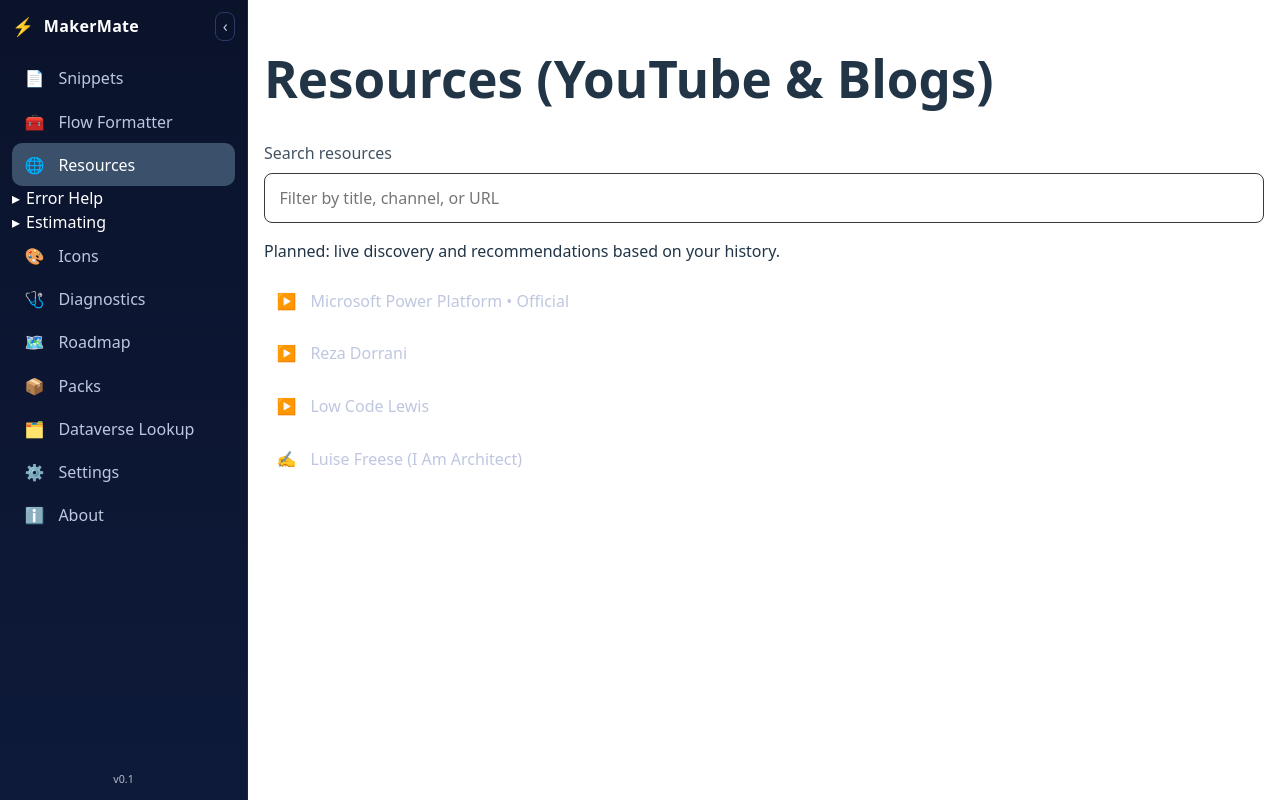
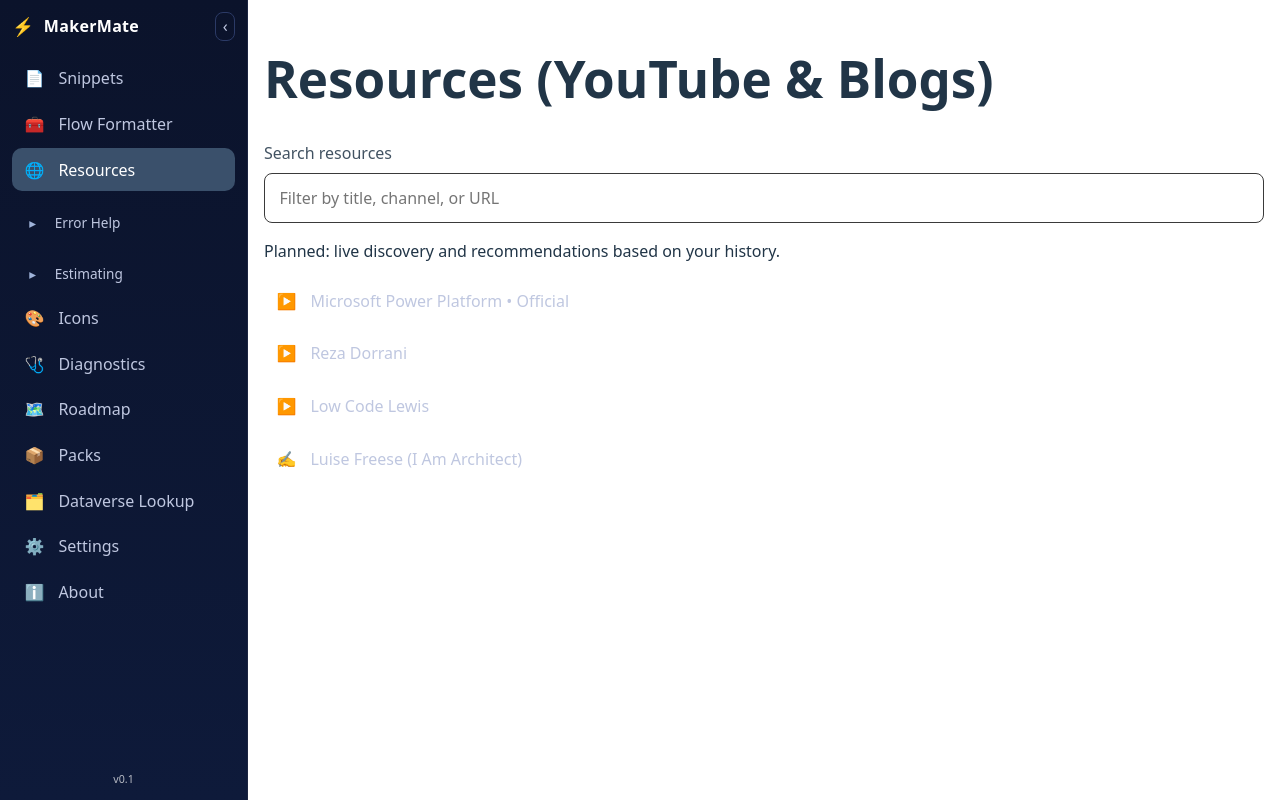
Before and after one commit to eek2020/PowerPlatformCompanion, a React (Vite) app in the folder web/: page /resources in a window 1280 px wide. Built offline with nearby package versions, Linux system fonts and the light colour scheme.

Commit message:
Nav: even spacing + caret aligned; restore icons; remove list bullets; Error Help group incl. Diagnostics; groups default collapsed.

```diff
--- a/web/src/components/NavBar.css
+++ b/web/src/components/NavBar.css
@@ -27,11 +27,15 @@
 .sidebar__toggle:hover { background: #1c2541; color: #fff; }
 
 .sidebar__nav { display: grid; gap: 0.25rem; margin-top: 0.5rem; }
-.nav__list { list-style: none; margin: 0; padding: 0; }
+.nav__list { list-style: none; margin: 0; padding: 0; display: grid; gap: 0.15rem; }
+.nav__section { margin-top: 0.6rem; color: #9fb3d9; font-size: 0.85rem; }
+.nav__section__toggle { display: flex; align-items: center; gap: 0.75rem; width: 100%; background: transparent; border: none; color: #bfc7e0; cursor: pointer; padding: 0.6rem 0.65rem; border-radius: 10px; text-align: left; font: inherit; }
+.nav__section__toggle:hover { background: #16213a; color: #fff; }
 .nav__item { display: flex; align-items: center; gap: 0.75rem; padding: 0.6rem 0.65rem; color: #bfc7e0; text-decoration: none; border-radius: 10px; transition: background 120ms ease, color 120ms ease, transform 120ms ease; }
 .nav__item:hover { background: #16213a; color: #fff; transform: translateX(2px); }
 .nav__item.active { background: #3a506b; color: #fff; }
-.nav__icon { width: 1.5em; text-align: center; }
+.nav__icon { width: 1.5em; min-width: 1.5em; text-align: center; }
+.nav__icon.caret { color: #9fb3d9; }
 .nav__label { white-space: nowrap; }
 .sidebar.collapsed .nav__label { opacity: 0; width: 0; overflow: hidden; }
 
--- a/web/src/components/NavBar.tsx
+++ b/web/src/components/NavBar.tsx
@@ -56,13 +56,8 @@ export default function NavBar() {
               aria-expanded={errorHelpOpen}
               aria-controls="error-help-group"
               onClick={() => setErrorHelpOpen(v => !v)}
-              style={{
-                display: 'flex', alignItems: 'center', gap: 6,
-                width: '100%', background: 'transparent', border: 'none', color: 'inherit',
-                cursor: 'pointer', padding: 0, font: 'inherit', textAlign: 'left'
-              }}
             >
-              <span>{errorHelpOpen ? '▾' : '▸'}</span>
+              <span className="nav__icon caret">{errorHelpOpen ? '▾' : '▸'}</span>
               <span>Error Help</span>
             </button>
           </li>
@@ -94,13 +89,8 @@ export default function NavBar() {
               aria-expanded={estimatingOpen}
               aria-controls="estimating-group"
               onClick={() => setEstimatingOpen(v => !v)}
-              style={{
-                display: 'flex', alignItems: 'center', gap: 6,
-                width: '100%', background: 'transparent', border: 'none', color: 'inherit',
-                cursor: 'pointer', padding: 0, font: 'inherit', textAlign: 'left'
-              }}
             >
-              <span>{estimatingOpen ? '▾' : '▸'}</span>
+              <span className="nav__icon caret">{estimatingOpen ? '▾' : '▸'}</span>
               <span>Estimating</span>
             </button>
           </li>
```
